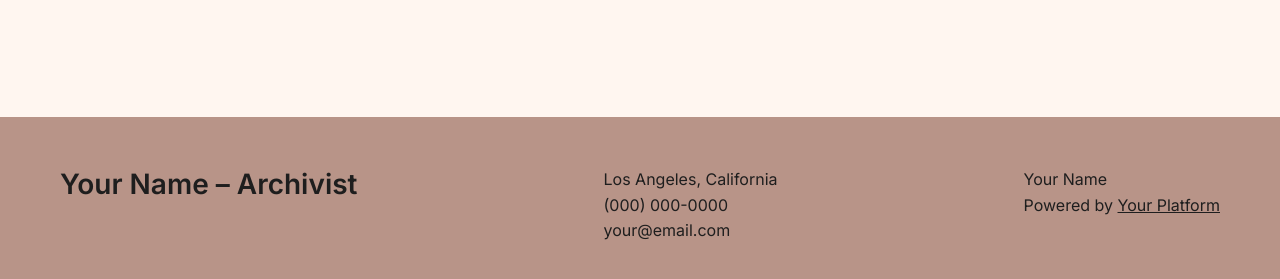
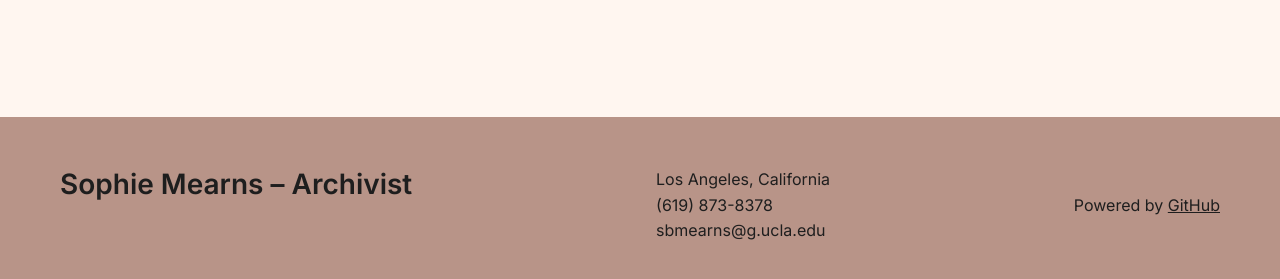
Before and after one commit to sbmearns/sophies-website, a plain HTML site: page index.html in a window 1280 px wide. Shown: the part 683-962 px from the top of the page. Drawn offline with Linux system fonts and the light colour scheme.

Commit message:
added image and details

```diff
--- a/index.html
+++ b/index.html
@@ -2,7 +2,7 @@
 <html lang="en">
 <head>
   <meta charset="UTF-8">
-  <title>Your Name – Archivist</title>
+  <title>Sophie Mearns – Archivist.</title>
   <meta name="viewport" content="width=device-width, initial-scale=1.0">
 
   <!-- Google Font -->
@@ -24,7 +24,7 @@
     .hero {
       position: relative;
       height: 100vh;
-      background: url('hero.jpg') center/cover no-repeat;
+      background: url('lavender reader spread 2.HEIC') center/cover no-repeat;
       display: flex;
       flex-direction: column;
       justify-content: space-between;
@@ -151,18 +151,18 @@
 
   <section class="footer-bar">
     <div class="footer-left">
-      Your Name – Archivist
+      Sophie Mearns – Archivist
     </div>
 
     <div class="footer-center">
       Los Angeles, California<br>
-      (000) 000-0000<br>
-      your@email.com
+      (619) 873-8378<br>
+      sbmearns@g.ucla.edu
     </div>
 
     <div class="footer-right">
-      Your Name<br>
-      Powered by <a href="#">Your Platform</a>
+      <br>
+      Powered by <a href="#">GitHub</a>
     </div>
   </section>
 
```
